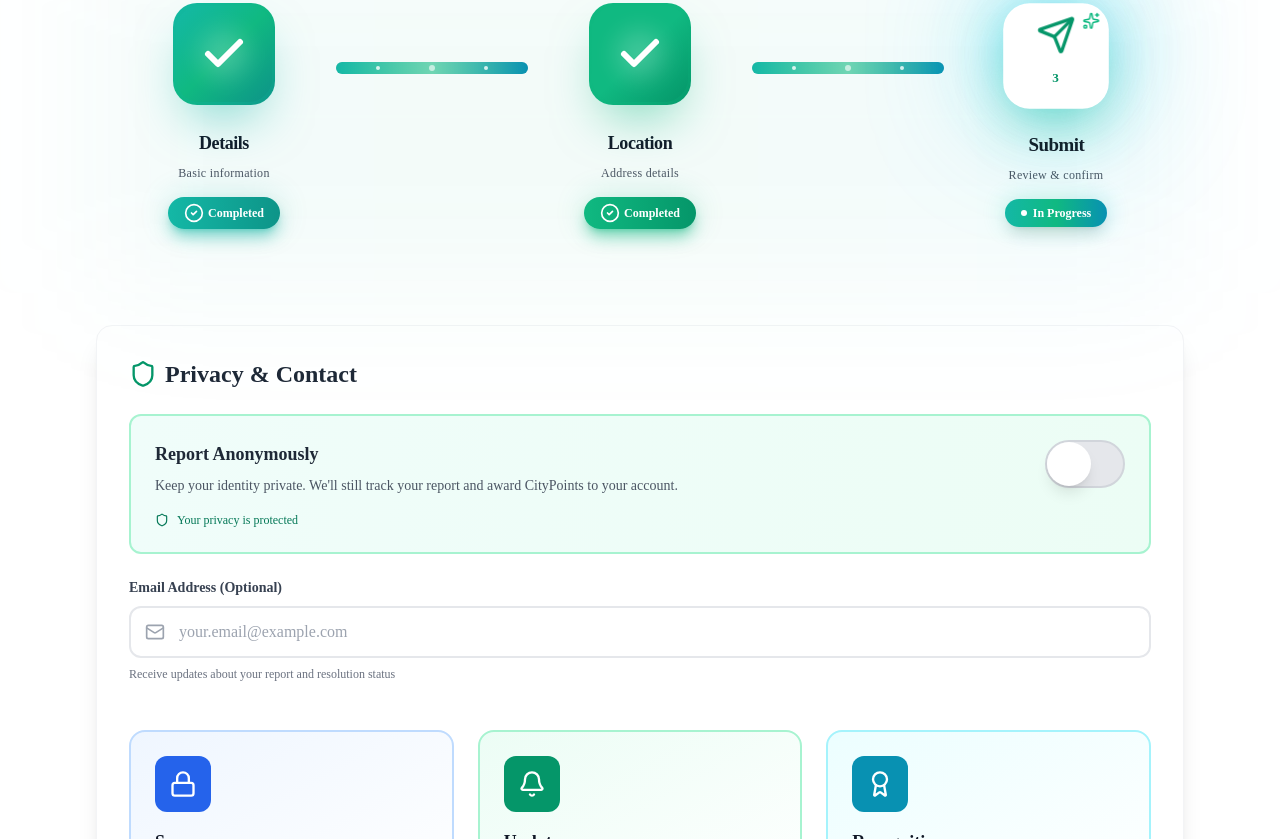
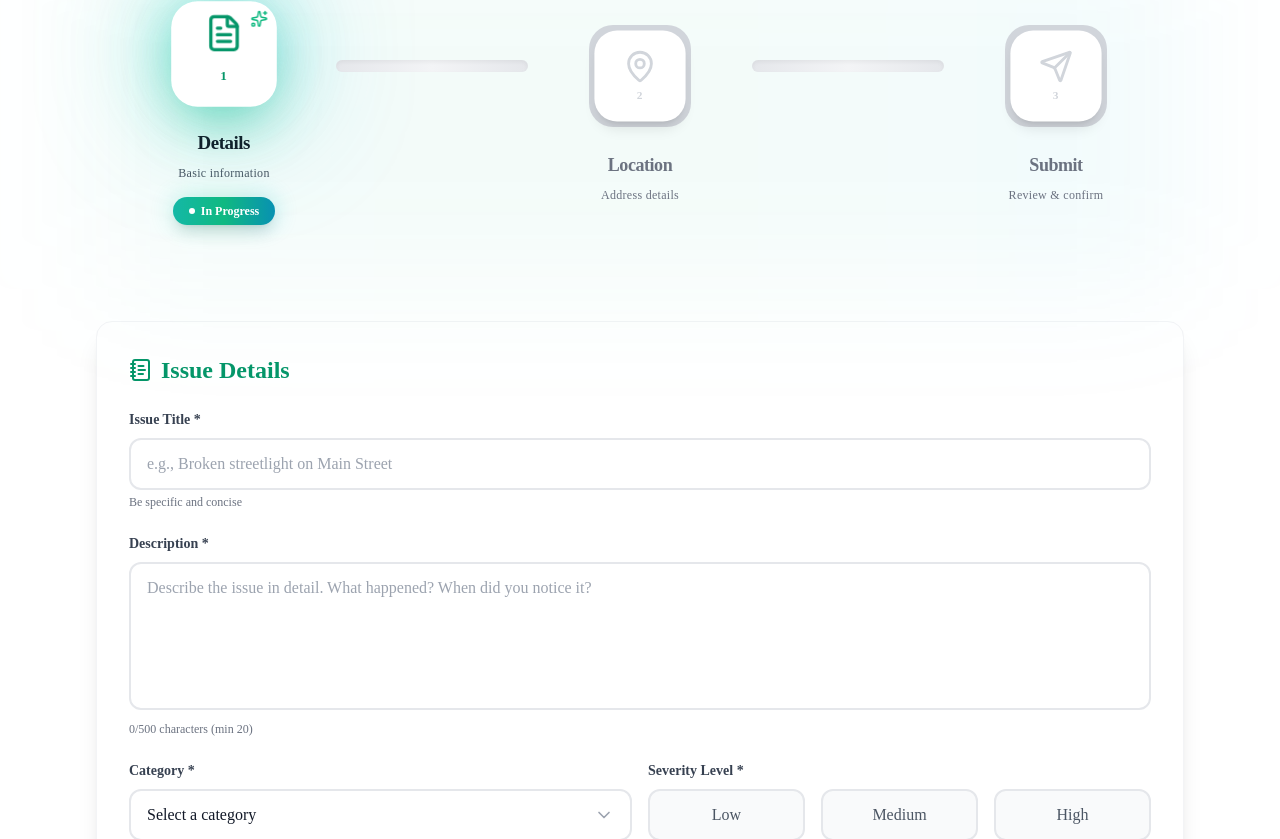
Before and after one commit to Euphoric-Coder/CityCare---Civic-Issue-Reporting---Transparency-Hub, a Next.js app: page /test in a window 1280 px wide. Shown: the part 401-1240 px from the top of the page. Built offline with nearby package versions, Linux system fonts and the light colour scheme.

Commit message:
Add real icons instead of emoji for the category; Add a nice UI of select Dropdown

```diff
--- a/components/Issue/CreateIssueForm.jsx
+++ b/components/Issue/CreateIssueForm.jsx
@@ -4,12 +4,12 @@ import ProgressBar from "./ProgressBar";
 import DetailsCard from "./DetailsCard";
 import Location from "./Location";
 import AnonymityToggle from "./AnonymityToggle";
-import PreviewModal from "./Preview";
 import Navbar from "./Navbar";
 import SuccessModal from "./Success";
+import PreviewModal from "./Preview";
 
 const IssueForm = () => {
-  const [currentStep, setCurrentStep] = useState(3);
+  const [currentStep, setCurrentStep] = useState(1);
   const [showPreview, setShowPreview] = useState(false);
   const [isSubmitting, setIsSubmitting] = useState(false);
   const [showSuccess, setShowSuccess] = useState(false);
@@ -19,6 +19,7 @@ const IssueForm = () => {
     title: "",
     description: "",
     category: "",
+    otherCategoryName: "",
     severity: "",
     photoUrl: null,
 
@@ -177,6 +178,7 @@ const IssueForm = () => {
               formData={formData}
               setFormData={setFormData}
               errors={errors}
+              setErrors={setErrors}
             />
           )}
 
--- a/components/Issue/DetailsCard.jsx
+++ b/components/Issue/DetailsCard.jsx
@@ -1,11 +1,49 @@
-import { AlertCircle, Camera, NotebookText, X } from "lucide-react";
+import {
+  AlertCircle,
+  Camera,
+  NotebookText,
+  X,
+  Map,
+  Lightbulb,
+  Trash2,
+  Clipboard,
+  ChevronDown,
+  Check,
+  Droplets,
+} from "lucide-react";
+import { useState } from "react";
 
 const categories = [
-  { value: "road", label: "Road & Infrastructure", icon: "🛣️" },
-  { value: "lighting", label: "Street Lighting", icon: "💡" },
-  { value: "water", label: "Water & Drainage", icon: "💧" },
-  { value: "waste", label: "Waste Management", icon: "🗑️" },
-  { value: "other", label: "Other", icon: "📋" },
+  {
+    value: "road",
+    label: "Road & Infrastructure",
+    icon: Map,
+    color: "text-blue-600 dark:text-blue-400",
+  },
+  {
+    value: "lighting",
+    label: "Street Lighting",
+    icon: Lightbulb,
+    color: "text-yellow-600 dark:text-yellow-400",
+  },
+  {
+    value: "water",
+    label: "Water & Drainage",
+    icon: Droplets,
+    color: "text-cyan-600 dark:text-cyan-400",
+  },
+  {
+    value: "waste",
+    label: "Waste Management",
+    icon: Trash2,
+    color: "text-green-600 dark:text-green-400",
+  },
+  {
+    value: "other",
+    label: "Other",
+    icon: Clipboard,
+    color: "text-gray-600 dark:text-gray-400",
+  },
 ];
 
 const severityLevels = [
@@ -29,7 +67,9 @@ const severityLevels = [
   },
 ];
 
-const DetailsCard = ({ formData, setFormData, errors }) => {
+const DetailsCard = ({ formData, setFormData, errors, setErrors }) => {
+  const [showDropdown, setShowDropdown] = useState(false);
+
   const handlePhotoUpload = (e) => {
     const file = e.target.files?.[0];
     if (file) {
@@ -43,6 +83,16 @@ const DetailsCard = ({ formData, setFormData, errors }) => {
 
   const removePhoto = () => {
     setFormData({ ...formData, photoUrl: null });
+  };
+
+  const handleInput = (name, value) => {
+    setFormData((prev) => ({
+      ...prev,
+      [name]: value,
+    }));
+
+    // Reset the error for that field (if any)
+    setErrors((prev) => ({ ...prev, [name]: "" }));
   };
 
   return (
@@ -65,9 +115,7 @@ const DetailsCard = ({ formData, setFormData, errors }) => {
             type="text"
             id="title"
             value={formData.title}
-            onChange={(e) =>
-              setFormData({ ...formData, title: e.target.value })
-            }
+            onChange={(e) => handleInput("title", e.target.value)}
             className={`w-full px-4 py-3 rounded-xl border-2 transition-all outline-none focus:ring-4 ${
               errors.title
                 ? "border-red-300 dark:border-red-500 focus:border-red-500 focus:ring-red-200 dark:focus:ring-red-800"
@@ -98,9 +146,7 @@ const DetailsCard = ({ formData, setFormData, errors }) => {
             id="description"
             rows={5}
             value={formData.description}
-            onChange={(e) =>
-              setFormData({ ...formData, description: e.target.value })
-            }
+            onChange={(e) => handleInput("description", e.target.value)}
             className={`w-full px-4 py-3 rounded-xl border-2 resize-none transition-all outline-none focus:ring-4 ${
               errors.description
                 ? "border-red-300 dark:border-red-500 focus:border-red-500 focus:ring-red-200 dark:focus:ring-red-800"
@@ -122,32 +168,79 @@ const DetailsCard = ({ formData, setFormData, errors }) => {
         {/* Category & Severity */}
         <div className="grid grid-cols-1 sm:grid-cols-2 gap-4">
           {/* Category */}
-          <div>
-            <label
-              htmlFor="category"
-              className="block text-sm font-semibold text-gray-700 dark:text-gray-200 mb-2"
-            >
+          <div className="relative">
+            <label className="block text-sm font-semibold text-gray-700 dark:text-gray-200 mb-2">
               Category *
             </label>
-            <select
-              id="category"
-              value={formData.category}
-              onChange={(e) =>
-                setFormData({ ...formData, category: e.target.value })
-              }
-              className={`w-full px-4 py-3 rounded-xl border-2 transition-all focus:outline-none focus:ring-4 ${
+
+            <button
+              type="button"
+              onClick={() => setShowDropdown((prev) => !prev)}
+              onBlur={() => setTimeout(() => setShowDropdown(false), 150)} // small delay
+              className={`w-full flex items-center justify-between px-4 py-3 rounded-xl border-2 transition-all outline-none focus:ring-4 ${
                 errors.category
                   ? "border-red-300 dark:border-red-500 focus:border-red-500 focus:ring-red-200 dark:focus:ring-red-800"
                   : "border-gray-200 dark:border-gray-700 focus:border-emerald-500 dark:focus:border-emerald-400 focus:ring-emerald-100 dark:focus:ring-emerald-800"
               } bg-white dark:bg-gray-800 text-gray-900 dark:text-gray-100`}
             >
-              <option value="">Select a category</option>
-              {categories.map((cat) => (
-                <option key={cat.value} value={cat.value}>
-                  {cat.icon} {cat.label}
-                </option>
-              ))}
-            </select>
+              <span className="flex items-center gap-2">
+                {formData.category ? (
+                  <>
+                    {(() => {
+                      const selected = categories.find(
+                        (cat) => cat.value === formData.category
+                      );
+                      const Icon = selected?.icon;
+                      return Icon ? (
+                        <>
+                          <Icon className={`w-5 h-5 ${selected.color}`} />
+                          {selected.label}
+                        </>
+                      ) : (
+                        "Select a category"
+                      );
+                    })()}
+                  </>
+                ) : (
+                  "Select a category"
+                )}
+              </span>
+              <ChevronDown className="w-5 h-5 text-gray-400 dark:text-gray-500" />
+            </button>
+
+            {/* Dropdown Menu */}
+            {showDropdown && (
+              <div className="absolute z-10 w-full mt-2 bg-white dark:bg-gray-800 border border-gray-200 dark:border-gray-700 rounded-xl shadow-lg overflow-hidden animate-fadeIn">
+                {categories.map((cat) => {
+                  const Icon = cat.icon;
+                  const isSelected = formData.category === cat.value;
+                  return (
+                    <button
+                      key={cat.value}
+                      type="button"
+                      onClick={() => {
+                        handleInput("category", cat.value);
+                        setShowDropdown(false);
+                      }}
+                      className={`w-full flex items-center justify-between px-4 py-3 text-left text-sm transition-all ${
+                        isSelected
+                          ? "bg-emerald-50 dark:bg-emerald-900/40 text-emerald-700 dark:text-emerald-300"
+                          : "text-gray-700 dark:text-gray-200 hover:bg-emerald-50/50 dark:hover:bg-gray-700/50"
+                      }`}
+                    >
+                      <span className="flex items-center gap-3">
+                        <Icon className={`w-5 h-5 ${cat.color}`} />
+                        {cat.label}
+                      </span>
+                      {isSelected && (
+                        <Check className="w-4 h-4 text-emerald-600 dark:text-emerald-400" />
+                      )}
+                    </button>
+                  );
+                })}
+              </div>
+            )}
+
             {errors.category && (
               <p className="mt-2 text-sm text-red-600 dark:text-red-400 flex items-center gap-1">
                 <AlertCircle size={14} />
@@ -166,9 +259,7 @@ const DetailsCard = ({ formData, setFormData, errors }) => {
                 <button
                   key={level.value}
                   type="button"
-                  onClick={() =>
-                    setFormData({ ...formData, severity: level.value })
-                  }
+                  onClick={() => handleInput("severity", level.value)}
                   className={`flex-1 py-3 rounded-xl border-2 font-medium transition-all ${
                     formData.severity === level.value
                       ? `${level.color} ring-4 ring-opacity-60 scale-105`
@@ -186,6 +277,40 @@ const DetailsCard = ({ formData, setFormData, errors }) => {
               </p>
             )}
           </div>
+
+          {formData.category === "other" && (
+            <div className="md:col-span-2">
+              <label
+                htmlFor="otherCategoryName"
+                className="block text-sm font-semibold text-gray-700 dark:text-gray-200 mb-2"
+              >
+                Other Category (If Applicable) *
+              </label>
+              <input
+                type="text"
+                id="otherCategoryName"
+                value={formData.otherCategoryName}
+                onChange={(e) =>
+                  handleInput("otherCategoryName", e.target.value)
+                }
+                className={`w-full px-4 py-3 rounded-xl border-2 transition-all outline-none focus:ring-4 ${
+                  errors.otherCategoryName
+                    ? "border-red-300 dark:border-red-500 focus:border-red-500 focus:ring-red-200 dark:focus:ring-red-800"
+                    : "border-gray-200 dark:border-gray-700 focus:border-emerald-500 dark:focus:border-emerald-400 focus:ring-emerald-100 dark:focus:ring-emerald-800"
+                } bg-white dark:bg-gray-800 text-gray-900 dark:text-gray-100`}
+                placeholder="e.g., Broken streetlight on Main Street"
+              />
+              {errors.otherCategoryName && (
+                <p className="mt-2 text-sm text-red-600 dark:text-red-400 flex items-center gap-1">
+                  <AlertCircle size={14} />
+                  {errors.otherCategoryName}
+                </p>
+              )}
+              <p className="mt-1 text-xs text-gray-500 dark:text-gray-400">
+                Be specific and concise
+              </p>
+            </div>
+          )}
         </div>
 
         {/* Photo Upload */}
--- a/components/Issue/Preview.jsx
+++ b/components/Issue/Preview.jsx
@@ -1,29 +1,88 @@
-import { X, MapPin, Tag, AlertTriangle, Shield, Mail, Loader2 } from 'lucide-react';
+import {
+  X,
+  MapPin,
+  Tag,
+  AlertTriangle,
+  Shield,
+  Mail,
+  Loader2,
+  Lightbulb,
+  Droplets,
+  Trash2,
+  ClipboardList,
+  Map,
+} from "lucide-react";
 
 const PreviewModal = ({ formData, onClose, onSubmit, isSubmitting }) => {
   const getCategoryLabel = (value) => {
-    const categories = {
-      road: '🛣️ Road & Infrastructure',
-      lighting: '💡 Street Lighting',
-      water: '💧 Water & Drainage',
-      waste: '🗑️ Waste Management',
-      other: '📋 Other',
-    };
-    return categories[value] || value;
+    switch (value) {
+      case "road":
+        return (
+          <span className="inline-flex items-center gap-1">
+            <Map
+              className="text-emerald-600 dark:text-emerald-400"
+              size={18}
+            />
+            Road & Infrastructure
+          </span>
+        );
+      case "lighting":
+        return (
+          <span className="inline-flex items-center gap-1">
+            <Lightbulb
+              className="text-yellow-500 dark:text-yellow-400"
+              size={18}
+            />
+            Street Lighting
+          </span>
+        );
+      case "water":
+        return (
+          <span className="inline-flex items-center gap-1">
+            <Droplets className="text-cyan-600 dark:text-cyan-400" size={18} />
+            Water & Drainage
+          </span>
+        );
+      case "waste":
+        return (
+          <span className="inline-flex items-center gap-1">
+            <Trash2 className="text-green-600 dark:text-green-400" size={18} />
+            Waste Management
+          </span>
+        );
+      case "other":
+        return (
+          <span className="inline-flex items-center gap-1">
+            <ClipboardList
+              className="text-gray-600 dark:text-gray-400"
+              size={18}
+            />
+            Other
+          </span>
+        );
+      default:
+        return (
+          <span className="text-gray-500 italic">
+            Unknown Category: {String(value || "N/A")}
+          </span>
+        );
+    }
   };
 
   const getSeverityColor = (value) => {
     const colors = {
-      low: 'bg-blue-100 text-blue-700 border-blue-300',
-      medium: 'bg-yellow-100 text-yellow-700 border-yellow-300',
-      high: 'bg-red-100 text-red-700 border-red-300',
+      low: "bg-blue-100 dark:bg-blue-950 text-blue-700 dark:text-blue-300 border-blue-300 dark:border-blue-700",
+      medium:
+        "bg-yellow-100 dark:bg-yellow-900/30 text-yellow-700 dark:text-yellow-300 border-yellow-300 dark:border-yellow-700",
+      high: "bg-red-100 dark:bg-red-900/30 text-red-700 dark:text-red-300 border-red-300 dark:border-red-700",
     };
-    return colors[value] || '';
+    return colors[value] || "";
   };
 
   return (
     <div className="fixed inset-0 bg-black/60 backdrop-blur-sm flex items-center justify-center p-4 z-50 animate-fadeIn">
-      <div className="bg-white rounded-2xl shadow-2xl max-w-3xl w-full max-h-[90vh] overflow-hidden animate-slideUp">
+      <div className="bg-white dark:bg-gray-900 rounded-2xl shadow-2xl max-w-3xl w-full max-h-[90vh] overflow-hidden animate-slideUp border border-gray-200 dark:border-gray-800 transition-colors">
+        {/* Header */}
         <div className="bg-gradient-to-r from-teal-600 via-emerald-600 to-cyan-700 p-6 flex items-center justify-between">
           <h2 className="text-2xl font-bold text-white">Review Your Report</h2>
           <button
@@ -35,88 +94,126 @@ const PreviewModal = ({ formData, onClose, onSubmit, isSubmitting }) => {
           </button>
         </div>
 
-        <div className="p-6 overflow-y-auto max-h-[calc(90vh-200px)]">
-          <div className="space-y-6">
+        {/* Content */}
+        <div className="p-6 overflow-y-auto max-h-[calc(90vh-200px)] space-y-6">
+          {/* Title & Description */}
           <div>
-              <h3 className="text-lg font-bold text-gray-800 mb-2">{formData.title}</h3>
-              <p className="text-gray-600 whitespace-pre-wrap">{formData.description}</p>
+            <h3 className="text-lg font-bold text-gray-800 dark:text-gray-100 mb-2">
+              {formData.title}
+            </h3>
+            <p className="text-gray-600 dark:text-gray-300 whitespace-pre-wrap">
+              {formData.description}
+            </p>
           </div>
 
+          {/* Category & Severity */}
           <div className="grid grid-cols-2 gap-4">
-              <div className="bg-gray-50 rounded-xl p-4">
-                <div className="flex items-center gap-2 text-sm text-gray-600 mb-1">
+            <div className="bg-gray-50 dark:bg-gray-800 rounded-xl p-4 border border-gray-200 dark:border-gray-700 transition-colors">
+              <div className="flex items-center gap-2 text-sm text-gray-600 dark:text-gray-400 mb-1">
                 <Tag size={16} />
                 <span className="font-medium">Category</span>
               </div>
-                <p className="text-gray-800 font-semibold">{getCategoryLabel(formData.category)}</p>
+              <p className="text-gray-800 dark:text-gray-100 font-semibold">
+                {getCategoryLabel(formData.category)}
+              </p>
             </div>
 
-              <div className="bg-gray-50 rounded-xl p-4">
-                <div className="flex items-center gap-2 text-sm text-gray-600 mb-1">
+            <div className="bg-gray-50 dark:bg-gray-800 rounded-xl p-4 border border-gray-200 dark:border-gray-700 transition-colors">
+              <div className="flex items-center gap-2 text-sm text-gray-600 dark:text-gray-400 mb-1">
                 <AlertTriangle size={16} />
                 <span className="font-medium">Severity</span>
               </div>
-                <span className={`inline-block px-3 py-1 rounded-lg border-2 font-semibold text-sm ${getSeverityColor(formData.severity)}`}>
-                  {formData.severity.charAt(0).toUpperCase() + formData.severity.slice(1)}
+              <span
+                className={`inline-block px-3 py-1 rounded-lg border-2 font-semibold text-sm ${getSeverityColor(
+                  formData.severity
+                )}`}
+              >
+                {formData.severity.charAt(0).toUpperCase() +
+                  formData.severity.slice(1)}
               </span>
             </div>
           </div>
 
+          {/* Photo Evidence */}
           {formData.photoUrl && (
             <div>
-                <h4 className="text-sm font-semibold text-gray-700 mb-2">Photo Evidence</h4>
+              <h4 className="text-sm font-semibold text-gray-700 dark:text-gray-300 mb-2">
+                Photo Evidence
+              </h4>
               <img
                 src={formData.photoUrl}
                 alt="Issue"
-                  className="w-full h-64 object-cover rounded-xl border-2 border-gray-200"
+                className="w-full h-64 object-cover rounded-xl border-2 border-gray-200 dark:border-gray-700"
               />
             </div>
           )}
 
-            <div className="bg-emerald-50 rounded-xl p-4 border-2 border-emerald-200">
+          {/* Location */}
+          <div className="bg-emerald-50 dark:bg-gray-800 rounded-xl p-4 border-2 border-emerald-200 dark:border-emerald-700 transition-colors">
             <div className="flex items-start gap-3">
-                <MapPin className="text-emerald-600 flex-shrink-0 mt-0.5" size={20} />
+              <MapPin
+                className="text-emerald-600 dark:text-emerald-400 flex-shrink-0 mt-0.5"
+                size={20}
+              />
               <div className="flex-1">
-                  <h4 className="text-sm font-semibold text-gray-700 mb-1">Location</h4>
-                  <p className="text-gray-800 font-medium mb-2">{formData.address}</p>
-                  <p className="text-xs text-gray-600 font-mono">
-                    {formData.latitude.toFixed(6)}, {formData.longitude.toFixed(6)}
+                <h4 className="text-sm font-semibold text-gray-700 dark:text-gray-300 mb-1">
+                  Location
+                </h4>
+                <p className="text-gray-800 dark:text-gray-100 font-medium mb-2">
+                  {formData.address}
+                </p>
+                <p className="text-xs text-gray-600 dark:text-gray-400 font-mono">
+                  {formData.latitude.toFixed(6)},{" "}
+                  {formData.longitude.toFixed(6)}
                 </p>
               </div>
             </div>
           </div>
 
-            <div className="bg-gradient-to-r from-teal-50 to-emerald-50 rounded-xl p-4 border-2 border-emerald-200">
+          {/* Contact / Anonymous */}
+          <div className="bg-gradient-to-r from-teal-50 to-emerald-50 dark:from-gray-800 dark:to-gray-700 rounded-xl p-4 border-2 border-emerald-200 dark:border-emerald-700 transition-colors">
             <div className="flex items-center gap-2 mb-2">
               {formData.isAnonymous ? (
                 <>
-                    <Shield className="text-emerald-600" size={20} />
-                    <span className="font-semibold text-gray-800">Anonymous Report</span>
+                  <Shield
+                    className="text-emerald-600 dark:text-emerald-400"
+                    size={20}
+                  />
+                  <span className="font-semibold text-gray-800 dark:text-gray-100">
+                    Anonymous Report
+                  </span>
                 </>
               ) : (
                 <>
-                    <Mail className="text-emerald-600" size={20} />
-                    <span className="font-semibold text-gray-800">Contact Information</span>
+                  <Mail
+                    className="text-emerald-600 dark:text-emerald-400"
+                    size={20}
+                  />
+                  <span className="font-semibold text-gray-800 dark:text-gray-100">
+                    Contact Information
+                  </span>
                 </>
               )}
             </div>
             {formData.isAnonymous ? (
-                <p className="text-sm text-gray-600">Your identity will remain private</p>
+              <p className="text-sm text-gray-600 dark:text-gray-400">
+                Your identity will remain private.
+              </p>
             ) : (
-                <p className="text-sm text-gray-600">
-                  {formData.email || 'No email provided'}
+              <p className="text-sm text-gray-600 dark:text-gray-300">
+                {formData.email || "No email provided"}
               </p>
             )}
           </div>
         </div>
-        </div>
 
-        <div className="border-t border-gray-200 p-6 bg-gray-50">
+        {/* Footer */}
+        <div className="border-t border-gray-200 dark:border-gray-800 p-6 bg-gray-50 dark:bg-gray-900/50 transition-colors">
           <div className="flex gap-4">
             <button
               onClick={onClose}
               disabled={isSubmitting}
-              className="flex-1 px-6 py-3 rounded-xl border-2 border-gray-300 text-gray-700 font-semibold hover:border-gray-400 hover:bg-gray-100 transition-all disabled:opacity-50 disabled:cursor-not-allowed"
+              className="flex-1 px-6 py-3 rounded-xl border-2 border-gray-300 dark:border-gray-700 text-gray-700 dark:text-gray-300 font-semibold hover:border-gray-400 dark:hover:border-gray-500 hover:bg-gray-100 dark:hover:bg-gray-800 transition-all disabled:opacity-50 disabled:cursor-not-allowed"
             >
               Edit Report
             </button>
@@ -131,7 +228,7 @@ const PreviewModal = ({ formData, onClose, onSubmit, isSubmitting }) => {
                   Submitting...
                 </>
               ) : (
-                'Submit Issue'
+                "Submit Issue"
               )}
             </button>
           </div>
```
Lines whose indentation alone changed are shown as unchanged.
